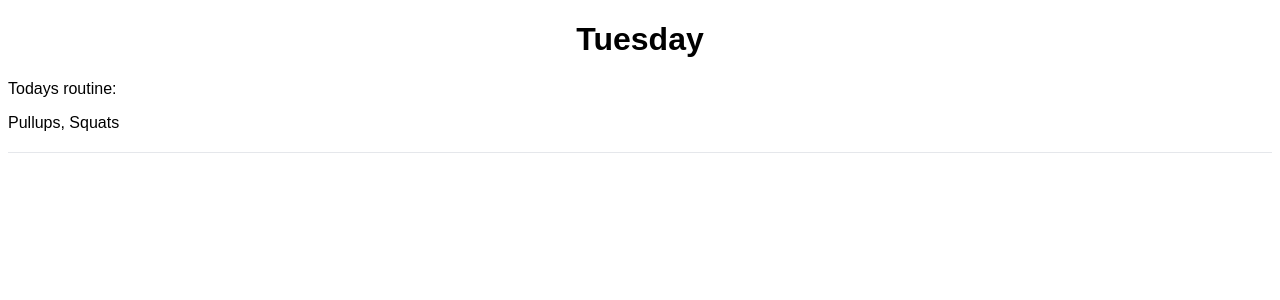
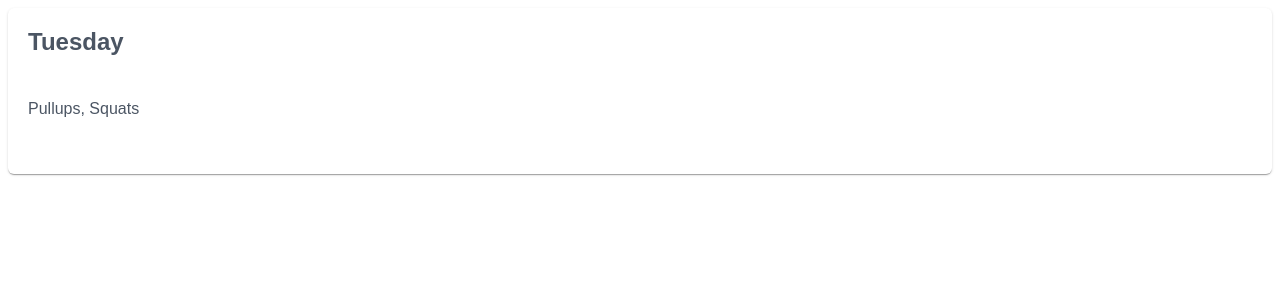
Before and after one commit to Etone/wotd-corvin-tech, a Vue app: page / in a window 1280 px wide. Shown: the top 300 px of the page. Built offline with nearby package versions, Linux system fonts and the light colour scheme; a web font is replaced by a local one.

Commit message:
Convert Weekday Greeting to Card

```diff
--- a/src/components/WeekdayGreeting.vue
+++ b/src/components/WeekdayGreeting.vue
@@ -1,7 +1,6 @@
 <script setup>
 import { onMounted, ref } from 'vue';
-import Divider from 'primevue/divider';
-import Listbox from 'primevue/listbox';
+import Card from 'primevue/card'
 
 const weekday = ref('Montag')
 const todaysWorkout = ref([])
@@ -24,15 +23,15 @@ onMounted(() => {
 </script>
 
 <template>
-    <h1>{{ weekday }}</h1>
-    <p>Todays routine: </p>
-    <p>{{ todaysWorkout }}</p>
-    <Divider />
+    <Card>
+        <template #title>
+            {{ weekday }}
+        </template>
+        <template #content>
+            <p>{{ todaysWorkout }}</p>
+        </template>
+    </Card>
 </template>
 
 <style scoped>
-h1 {
-    justify-content: center;
-    text-align: center;
-}
 </style>
```
